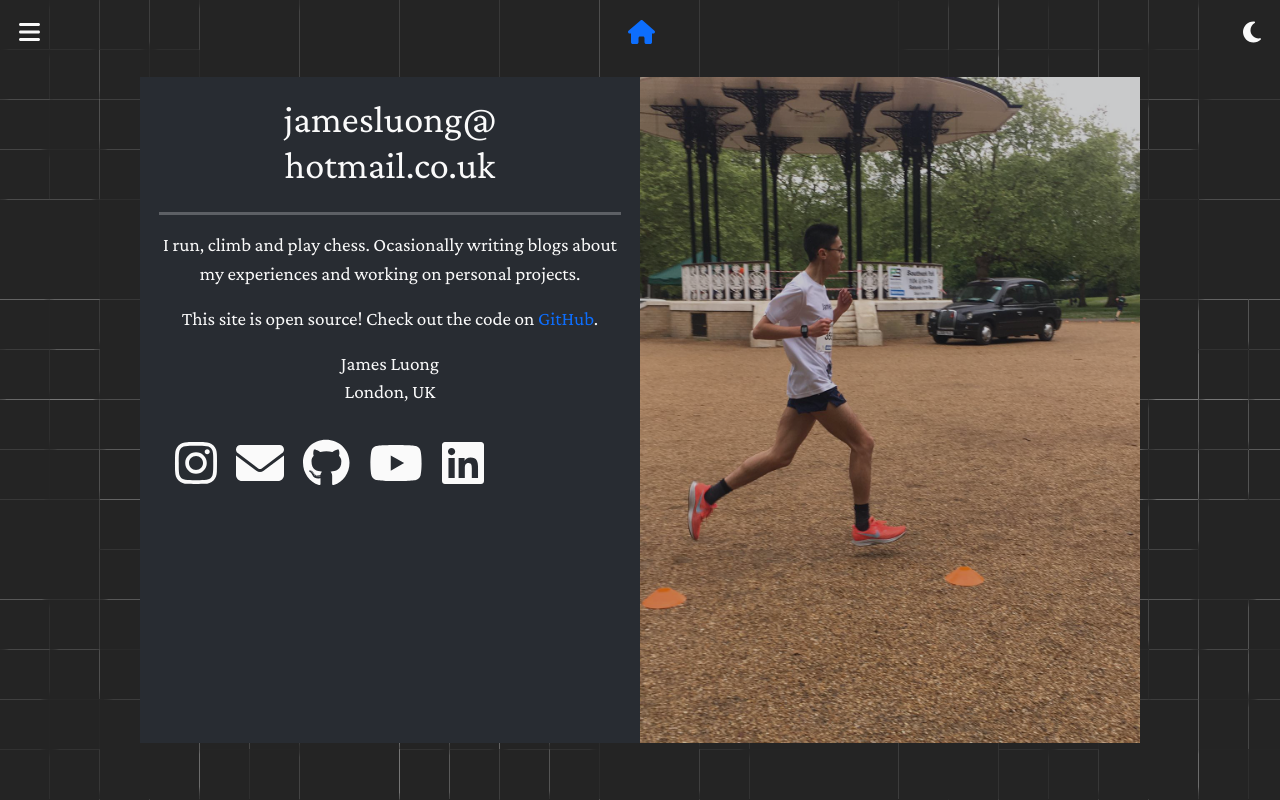
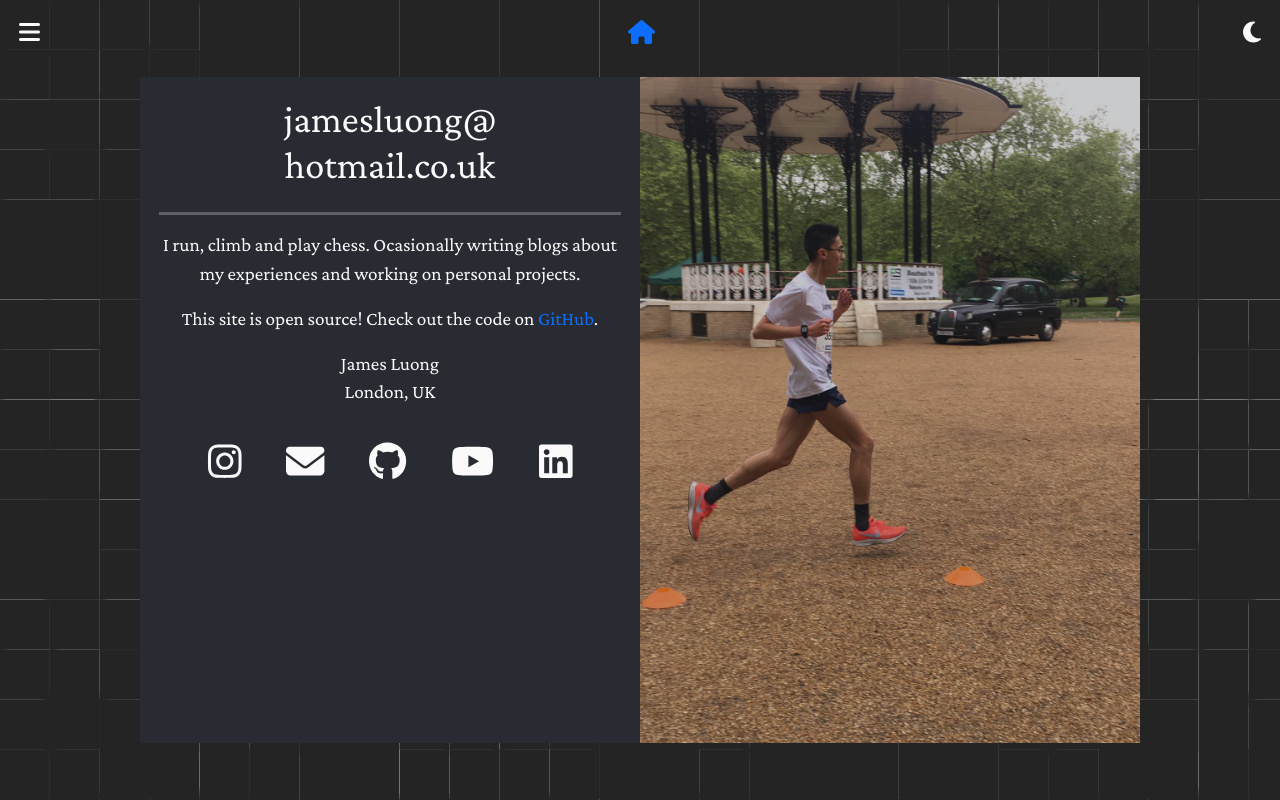
Before and after one commit to jluong23/blog, a React (Create React App) app: page /blog/about in a window 1280 px wide. Built offline with nearby package versions, Linux system fonts and the light colour scheme.

Commit message:
tweak some styling. update cv link

```diff
--- a/src/components/NavigationMenu.js
+++ b/src/components/NavigationMenu.js
@@ -76,7 +76,7 @@ const NavigationMenu = React.forwardRef((props, ref) => {
               </Link>
             )
           })}
-        <a href="https://github.com/jluong23/cv/blob/main/short.pdf" onClick={() => {props.setNavMenuFocus(false)}} target={"_blank"} rel="noreferrer">CV</a>
+        <a href="https://github.com/jluong23/cv/blob/main/long.pdf" onClick={() => {props.setNavMenuFocus(false)}} target={"_blank"} rel="noreferrer">CV</a>
       </MenuItems>
     </Wrapper>
   );
--- a/src/components/SocialMediaIcons.js
+++ b/src/components/SocialMediaIcons.js
@@ -4,22 +4,15 @@ import { FontAwesomeIcon } from '@fortawesome/react-fontawesome'
 import { faInstagram, faGithub, faYoutube, faLinkedin } from '@fortawesome/free-brands-svg-icons'
 import { faEnvelope } from '@fortawesome/free-solid-svg-icons'
 
-const Wrapper = styled.div`
-  padding: .3em;
-
-  & p {
-    text-align: center;
-  }
-  & button {
-    margin: .5em 0;
-  }
-`
 
 const Icons = styled.div`
     display: flex;
     justify-content: space-evenly;
-    width: 50%;
-    font-size: 2.5em;
+    padding: .3em;
+    font-size: 1.7em;
+    @media screen and (min-width: 500px) {
+      font-size: 2em;
+    }
 `
 
 const IconLink = styled.a`
@@ -38,7 +31,6 @@ const Icon = ({url, icon, color}) => {
 
 const SocialMediaIcons = () => {
   return (
-    <Wrapper>
     <Icons>
       <Icon icon={faInstagram} url="https://www.instagram.com/jamesluong1/"/>
       <Icon icon={faEnvelope} url="mailto:jamesluong@hotmail.co.uk"/>
@@ -46,7 +38,6 @@ const SocialMediaIcons = () => {
       <Icon icon={faYoutube} url="https://www.youtube.com/user/darkdragon1623"/>
       <Icon icon={faLinkedin} url="https://www.linkedin.com/in/jamesluong23/"/>
     </Icons>
-    </Wrapper>
   );
 };
 
--- a/src/styling.css
+++ b/src/styling.css
@@ -12,5 +12,5 @@ hr{
 
 #root{
     height: 100%;
-    min-width: 300px;
+    min-width: 430px;
 }
```
Lines whose indentation alone changed are shown as unchanged.
